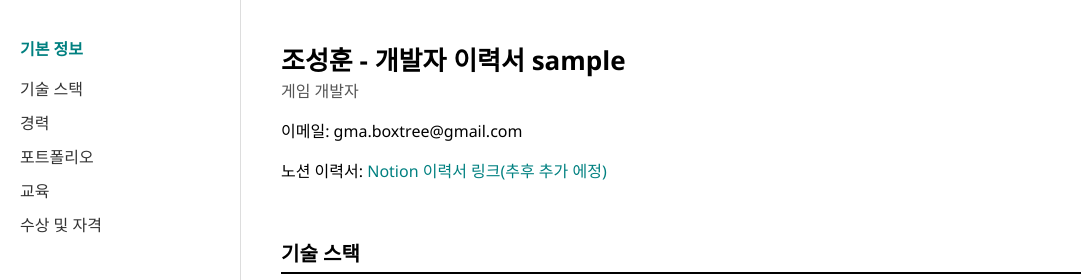
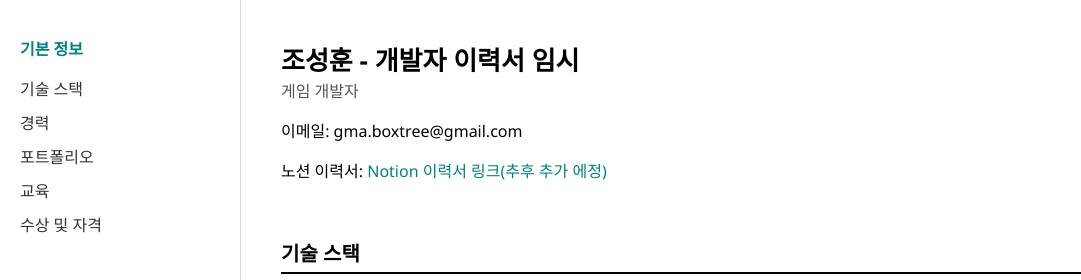
Before and after one commit to whtjdgns/resu_me, a plain HTML site: page index.html in a window 1280 px wide. Shown: the top 280 px of the page, 0-1081 px from the left. Drawn offline with Linux system fonts and the light colour scheme.

Commit message:
Update index.html

```diff
--- a/index.html
+++ b/index.html
@@ -118,7 +118,7 @@
     <div class="section">
       <div class="profile">
         <div>
-          <div class="highlight">조성훈 - 개발자 이력서 sample</div>
+          <div class="highlight">조성훈 - 개발자 이력서 임시</div>
           <div class="subinfo"> 게임 개발자 </div>
           <p>이메일: gma.boxtree@gmail.com</p>
           <p>
```
